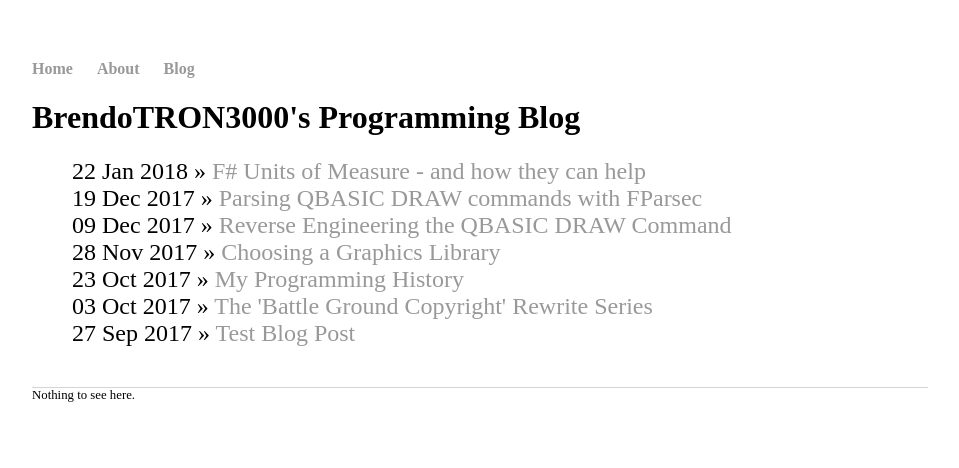
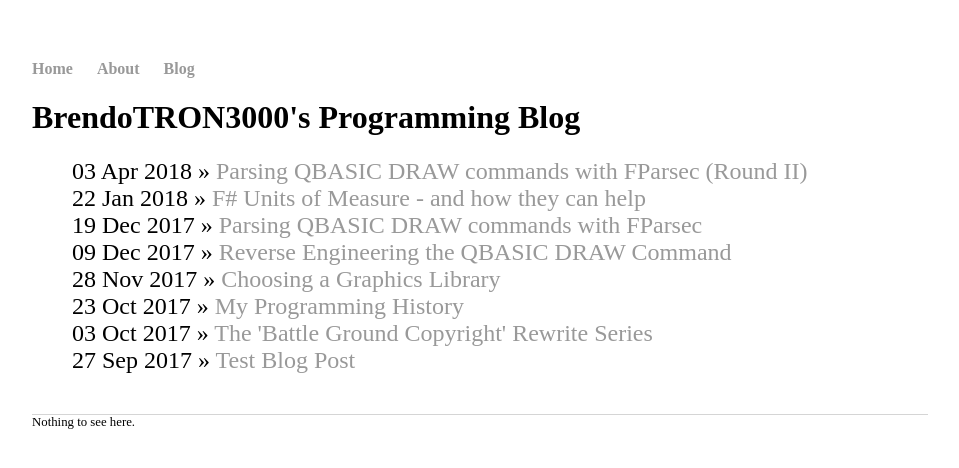
Before and after one commit to bjnmercer/bjnmercer.github.io, a Jekyll site: the page built from blog/index.html, in a window 1280 px wide. Shown: the top 468 px of the page, without its empty margins (160-1119 px from the left). Built offline with Jekyll 4.4.1, drawn with Linux system fonts in a browser that asks for light colours; some of the changed lines change nothing that is shown.

Commit message:
New article on FParsec with User State

````diff
--- a/_posts/2017-10-03-bgc-rewrite-series.md
+++ b/_posts/2017-10-03-bgc-rewrite-series.md
@@ -27,6 +27,7 @@
 - [Choosing a Graphics Library](/blog/2017/11/28/bgc-graphics-library)
 - [Reverse Engineering the QBASIC DRAW Command](/blog/2017/12/09/bgc-qbasic-draw-command)
 - [Parsing QBASIC DRAW commands with FParsec](/blog/2017/12/19/bgc-parsing-qbasic-draw-commands-fparsec)
+- [Parsing QBASIC DRAW commands with FParsec (Round II)](/blog/2108/04/03/bgc-parsing-qbasic-draw-commands-fparsec-part2)
 
 
 ## History
--- /dev/null
+++ b/_posts/2108-04-03-bgc-parsing-qbasic-draw-commands-fparsec-part2.md
@@ -0,0 +1,403 @@
+---
+layout: post
+title: "Parsing QBASIC DRAW commands with FParsec (Round II)"
+date: 2018-04-03
+---
+
+>(Pro-tip: this article is part of the [BGC Rewrite Series](/blog/2017/10/03/bgc-rewrite-series))
+
+In the previous article, I discussed [using FParsec to directly parse the QBASIC Draw Command string](/blog/2017/12/19/bgc-parsing-qbasic-draw-commands-fparsec). In this article, I build upon that parser to handle line colours.
+
+This should hopefully be a quick article. If you have no idea what is going on, I encourage you to read the [previous article](/blog/2017/12/19/bgc-parsing-qbasic-draw-commands-fparsec). Otherwise, sit back, relax, and be completely baffled.
+
+## Where we left off
+
+Ok ok, I'll throw you a bone.
+
+A QBASIC *Draw Command* is a series of small instructions that, for the most part, resemble a cut-down version of the LOGO programming language: the cursor position is moved based on the *Draw Move Type*, be that Up, Down, Left, Right, Up and Left, etc. with a number specifying how far to move.
+
+Here's the QBASIC Draw Command text for the a "health box" in the BGC game:
+
+```qbasic
+healthbox$ = "C2 BU5 BL5 R10 D10 L10 U10 BF2 BR2 C15 R2 D2 R2 D2 L2 D2 L2 U2 L2 U2 R2 U2"
+```
+
+![BGC health box](/assets/bgc/draw4.PNG)
+
+As stated in the last article, the parser was basically complete except for one caviat: it could not handle *C commands*. C commands are a special attribute that effect the colour of all proceeding lines created. The numbers 0 to 15 correspond to a colour, with 0 being black and 15 being white. I can't say that any thought was given to the order of colours. Here is a demo showing the number and colour:
+
+![BGC health box](/assets/bgc/qbasic-colours.PNG)
+
+So, for the above health box, the effect of the C attribute is shown
+
+C2 <span style="background-color: black;color:green">BU5 BL5 R10 D10 L10 U10 BF2 BR2</span> C15 <span style="background-color: black;color:white">R2 D2 R2 D2 L2 D2 L2 U2 L2 U2 R2 U2</span>
+
+The colour will remain in effect until it is changed.
+
+How to handle this special command will be the focus of this article.
+
+## FParsec User State
+
+There are a few approaches to solving this problem:
+1. Make C commands part of the parsed stream, i.e. just another Draw Command
+2. Make use of FParsec's user state to keep track of the current colour
+
+The second option is what I tried. It has the advantage of not requiring any additional domain complexity; no extra case to handle it, and no additional post-processing (I'll get to that in a minute). I should still just get a list of DrawCommands, with the colour already assigned. I just need to add a new field to the DrawCommand structure, called color:
+
+```fsharp
+type DrawCommand = {
+     moveType:DrawMoveType
+     direction:DrawMove
+     color:int
+}
+```
+
+The first option is definitely easier from a parser implementation perspective -- to this point I have never had the need for User State. On top of the DrawCommand struct, I'd need a Discriminated Union to be able to handle the two cases: Colour commands and Move Commands.
+
+Something like this:
+
+```fsharp
+
+type MoveCommand = {
+     moveType:DrawMoveType
+     direction:DrawMove
+}
+
+type DrawCommand =
+| Color of int
+| Move of MoveCommand
+
+```
+
+`DrawCommand` becomes a Discriminated Union, and the original `DrawCommand` record structure becomes `MoveCommand`.
+
+A common Discriminated Union is needed to allow the parser for C commands and the parser for everything else to match, i.e.
+
+```fsharp
+let pDrawColor:Parser<DrawCommand,unit> =
+    pstring "C" >>. pint32 |>> (fun c -> Color(c))
+
+let pDrawCommand:Parser<DrawCommand,unit> = pipe2 pMoveType pDrawMove (fun mt dm ->
+    Move({ moveType = mt; direction = dm })
+    )
+
+```
+
+And then you get a list of DrawCommands as usual. The code for translating DrawCommands into a list of X,Y coordinates will need to keep track of the current colour. Something like
+
+```fsharp
+  let mutable currentColour = 0;
+
+  let mapCommand command =
+    match command with
+    | Color(c) ->
+      currentColour <- c
+      None
+    | Move (m) -> Some { Coordinates = (nextCoord m); color = currentColour }
+
+  commands
+  |> Seq.choose (mapCommand)
+  |> Seq.map //do something with coordinates
+
+```
+
+But to me, I already had the structure I wanted, I just needed the color
+
+```fsharp
+type DrawCommand = {
+     moveType:DrawMoveType
+     direction:DrawMove
+     color: int
+}
+```
+
+So I went with the user state option... And proceeded to tear my hair out! [There is an example](http://www.quanttec.com/fparsec/users-guide/parsing-with-user-state.html), but by golly it took a number of goes to understand it. But I got there in the end and I hope this article will give you another take on the User State part of FParsec.
+
+## Implementing the new Parser
+
+Now first up, I cannot say if this was the best approach. Maybe the other approach using the Discriminated Union is better. More idiomatically functional?
+
+I will also admit I was curious to how User State worked.
+
+So here we go.
+
+The first thing I needed was the User State. I defined a record as recommended by [the user guide](http://www.quanttec.com/fparsec/users-guide/parsing-with-user-state.html).
+
+```fsharp
+type DrawState = {
+    currentColor: int
+}
+```
+*Above: I am not imaginative when it comes to naming.*
+
+The reason for using a Record instead of an object with mutable state, is that you are always creating a new copy of a record when you update user state -- therefore if your parser has to backtrack, it is able to easily restore the previous user state. This is akin to [Event Sourcing](https://martinfowler.com/eaaDev/EventSourcing.html) by the way.
+
+The next change was that the existing parser functions I had defined needed to now specify the User State type.
+
+```fsharp
+pDrawMove:Parser<DrawMove,DrawState>
+pMoveType:Parser<DrawMoveType,DrawState>
+pDrawCommand:Parser<DrawCommand,DrawState>
+pDrawCommands:Parser<DrawCommand list, DrawState>
+```
+
+Kind of annoying that I had to go and specify the `DrawState` in every function, but there you go. Probably a hint I should be using type inference.
+
+Now, I needed some way to set and get the user state.
+
+FParsec provides functions if you do not want to work with the lower level CharStream API directly. In my case I wanted
+* `getUserState`
+* `setUserState`
+
+There is also `updateUserState` although that needs a function that returns a new copy of the user state. I'll explain the difference in a moment.
+
+```fsharp
+let setDrawColor (c:int) =
+    setUserState { currentColor = c }
+
+let pDrawColor:Parser<unit, DrawState> =
+    (pstring "C" >>. pint32) >>= setDrawColor
+```
+
+As mentioned earlier, I could have used `updateUserState`, this is what it would look like
+
+```fsharp
+let setDrawColor (c:int) =
+    updateUserState (fun us -> { us with currentColor = c })
+```
+
+Although I can't say why you would use one over the other.
+
+Now I could have done without the `setDrawColor` function, but in this case it just a little neater than using an anonymous function.
+
+So now was the time to test. And it is at this point that I should mention that because I am using User State, I can no longer use the convenience function `run` for my parser. Instead I now have to use `runParserOnString`, because we have to specify the initial User State.
+
+```
+> runParserOnString pDrawColor { currentColor = 0} "Test" "C1";;
+val it : ParserResult<unit,DrawState> = Success: ()
+```
+
+Hmm. So how do I get that at that state?
+
+```
+> getUserState;;
+val it : Parser<'a,'a> = <fun:getUserState@111>
+```
+
+OK, not much help.
+
+```
+run getUserState "blah";;
+val it : ParserResult<unit,unit> = Success: ()
+```
+
+At this point I was a little baffled, but I carried on.
+
+The next step was to modify the function for parsing a `DrawCommand`. Looking at this example, I attempted to do something like
+
+```fsharp
+let pDrawCommand:Parser<DrawCommand,DrawState> = pipe2 pMoveType pDrawMove (fun mt dm ->
+    let us = getUserState
+    { moveType = mt; direction = dm; color = us.currentColor }
+    )
+```
+
+Except that didn't work. As before, I end up with `us` being a `Parser<'a,'a>`, which is of zero help.
+
+[Another person had the same question](http://fpish.net/topic/None/60071), and the answer given unfortunately still didn't show how to use the `getUserState` function, instead using the lower level `CharStream<'u>` API directly.
+
+I scratched my head until I remembered the `pipe3` function. The `pipe*` functions execute parsers in sequence, and return the results of each parser to a function supplied, for the purpose of calculation.
+
+The `pDrawCommand` parser used a pipe2 function, so.....
+
+```fsharp
+let pDrawCommand:Parser<DrawCommand,DrawState> = pipe3 pMoveType pDrawMove getUserState (fun mt dm us ->
+    { moveType = mt; direction = dm; color = us.currentColor }
+    )
+```
+
+The parameter `us` was indeed a `DrawState`. This works because getUserState is also a "parser" which happens to return the value "parsed", in this case, the User State.
+
+Again, I can't say this is the most elegant solution, but it works. With that particular issue out of the way, the last step was to combine the `pDrawColor` and `pDrawCommand` functions.
+
+```fsharp
+let pDrawCommands:Parser<DrawCommand list, DrawState> = sepBy (pDrawColor <|> pDrawCommand) (pstring " ")
+```
+
+In my mind, it would try `pDrawColor` first, and if that failed, then try `pDrawCommand`. Instead:
+
+```
+error FS0001: Type mismatch. Expecting a
+    Parser<DrawCommand,DrawState>
+but given a
+    Parser<unit,DrawState>
+The type 'DrawCommand' does not match the type 'unit'
+```
+
+Of course. All functions combined with `<|>` have to be the same type.
+
+This particular issue vexxed me for a few weeks.
+
+At first I gave in and decided that I'd just make the `pDrawColor` function return an invalid value which I would just ignore (a worse strategy than the Discriminated Union version, I will admit)
+
+```fsharp
+let setDrawColor (c:int) =
+    setUserState { currentColor = c }
+    { moveType = P; direction = D(0); color = 0 }
+
+let pDrawColor:Parser<DrawCommand, DrawState> =
+    (pstring "C" >>. pint32) |>> setDrawColor
+
+```
+
+Instead I was greated with a warning:
+
+```
+warning FS0193: This expression is a function value, i.e. is missing arguments. Its type is Parser<unit,DrawState>.
+```
+
+I was getting a warning for `setUserState { currentColor = c }` which I did not understand, but I tried to test the function anyway
+
+
+```
+> runParserOnString pDrawColor { currentColor = 0 } "Test" "C2";;
+val it : ParserResult<DrawCommand,DrawState> =
+  Success: {moveType = P;
+ direction = D 0;
+ color = 0;}
+> runParserOnString pDrawCommand { currentColor = 0 } "Test" "D1";;
+val it : ParserResult<DrawCommand,DrawState> =
+  Success: {moveType = P;
+ direction = D 1;
+ color = 0;}
+```
+
+The user state, as I feared, was not getting updated.
+
+Back to the drawing board.
+
+The problem, it seemed is that the setUserState function was returning a parser of type `Parser<unit, DrawState>`, when I needed a `Parser<DrawCommand, DrawState>`. Eventually I gave in and learned about the so called low-level `CharStream` API. After a bit of stumbling around, I came up with this bit of madness:
+
+```fsharp
+let pDrawColor':Parser<DrawCommand, DrawState> =
+    pstring "C" >>. (fun stream ->
+        let mutable digits:string = String.Empty
+        while (isDigit (stream.Peek())) do
+            digits <- digits + (stream.Read() |> string)
+
+        printfn "digits %s" digits
+        let color = digits |> int
+        stream.UserState <- { stream.UserState with currentColor = color }
+        Reply({ moveType = DrawMoveType.P; direction = DrawMove.D(0); color = color })
+        )
+```
+*Above: so much 'fun' in F#, according to a friend of mine*
+
+What in the universe is going on here?
+
+We'll start with `fun stream`: this is effectively an anonymous parser being declared on the spot (I could have defined a specific function, but what do I call it?) `stream` is a `CharStream<DrawState>`. I make use of the "low level" functions such as `Peek()` and `Read()` to keep reading a character at a time until there are no more digits.
+
+These digits are converted to an int. I then update the UserState with the following
+
+```fsharp
+stream.UserState <- { stream.UserState with currentColor = color }
+```
+
+And reply with a useless DrawCommand, which I could filter out later
+
+```fsharp
+Reply({ moveType = DrawMoveType.P; direction = DrawMove.D(0); color = color })
+```
+
+And this has the intended effect.
+
+```
+runParserOnString pDrawCommands { currentColor = 0 } "Test" "C2 D1"
+val it : ParserResult<DrawCommand list,DrawState> =
+  Success: [{moveType = P;
+  direction = D 0;
+  color = 2;}; {moveType = P;
+                direction = D 1;
+                color = 2;};]
+```
+
+Now I could have left it at that... But that extra filtering step needed to remove the "false `DrawCommand`" was bothering me. I researched how to make a parser that would skip over the parsed characters instead of producing a return value, but I could not figure it out.
+
+And then, I realised I had forgotten a few fundamental combiner functions provided by FParsec: `.>>` and `>>.`
+
+I can't remember how I came to that realisation, but I tried the following:
+
+```fsharp
+let pDrawCommands:Parser<DrawCommand list, DrawState> = sepBy ((pDrawColor >>. pstring " ") >>. pDrawCommand) (pstring " ")
+```
+
+```
+> runParserOnString pDrawCommands { currentColor = 0 } "Test" "C1 D1";;
+digits 1
+val it : ParserResult<DrawCommand list,DrawState> =
+  Success: [{moveType = P;
+  direction = D 1;
+  color = 1;}]
+```
+
+Exactly what I was looking for! The false `DrawCommand` created by the C command was not appearing in the list. If you do not recall, `p1 >>. p2` will execute each parsers p1 and p2 in sequence, but discard the result of p1, and `p1 .>> p2` will dicard the output of p2.
+
+I hit one more snag when I tried the ultimate example, the health box:
+
+```
+val it : ParserResult<DrawCommand list,DrawState> =
+  Failure:
+Error in Test: Ln: 1 Col: 8
+C2 BU5 BL5 R10 D10 L10 U10 BF2 BR2 C15 R2 D2 R2 D2 L2 D2 L2 U2 L2 U2 R2 U2
+       ^
+Expecting: 'C'
+```
+
+Ah right, it now always expected a colour command to proceed a move command. I remembered there was an `optional` function, so tried that out:
+
+```fsharp
+let pDrawCommands:Parser<DrawCommand list, DrawState> = sepBy ((optional (pDrawColor .>> pstring " ")) >>. pDrawCommand) (pstring " ")
+```
+
+```
+> runParserOnString pDrawCommands { currentColor = 0 } "Test" "C2 BU5 BL5 R10 D10 L10 U10 BF2 BR2 C15 R2 D2 R2 D2 L2 D2 L2 U2 L2 U2 R2 U2";;
+digits 2
+digits 15
+val it : ParserResult<DrawCommand list,DrawState> =
+  Success: [{moveType = B;
+  direction = U 5;
+  color = 2;}; {moveType = B;
+                direction = L 5;
+                color = 2;}; {moveType = P;
+                              direction = R 10;
+                              color = 2;}; {moveType = P;
+                                            direction = D 10;
+                                            color = 2;}; {moveType = P;
+                                                          direction = L 10;
+                                                          color = 2;};
+  ... you get the idea ...
+```
+
+This makes sense because a colour command can optionally preceed every single move command.
+
+I could now simplify the `pDrawColor` parser like so
+
+```fsharp
+let setDrawColor (c:int) =
+    setUserState { currentColor = c }
+
+let pDrawColor:Parser<unit, DrawState> =
+    (pstring "C" >>. pint32) >>= setDrawColor
+```
+
+Overall, I'm pretty happy with this solution.
+
+I was so excited I finally had this working, that I quickly implemented coloured lines in my test line renderer.
+
+...Oh right, I have not even talked about the line renderer!
+
+Anyway, here is output. I have multiplied the size by 10 to make it more visible:
+
+![Output from the line renderer after interpreting the QBASIC DRAW string directly](/assets/bgc/healthbox_sdl.PNG)
+
+In the next article, I discuss the line renderer. Thanks for reading!
````
Also changed, not shown: assets/bgc/healthbox_sdl.PNG (added), assets/bgc/qbasic-colours.PNG (added), assets/data/Capture1.PNG (added).
